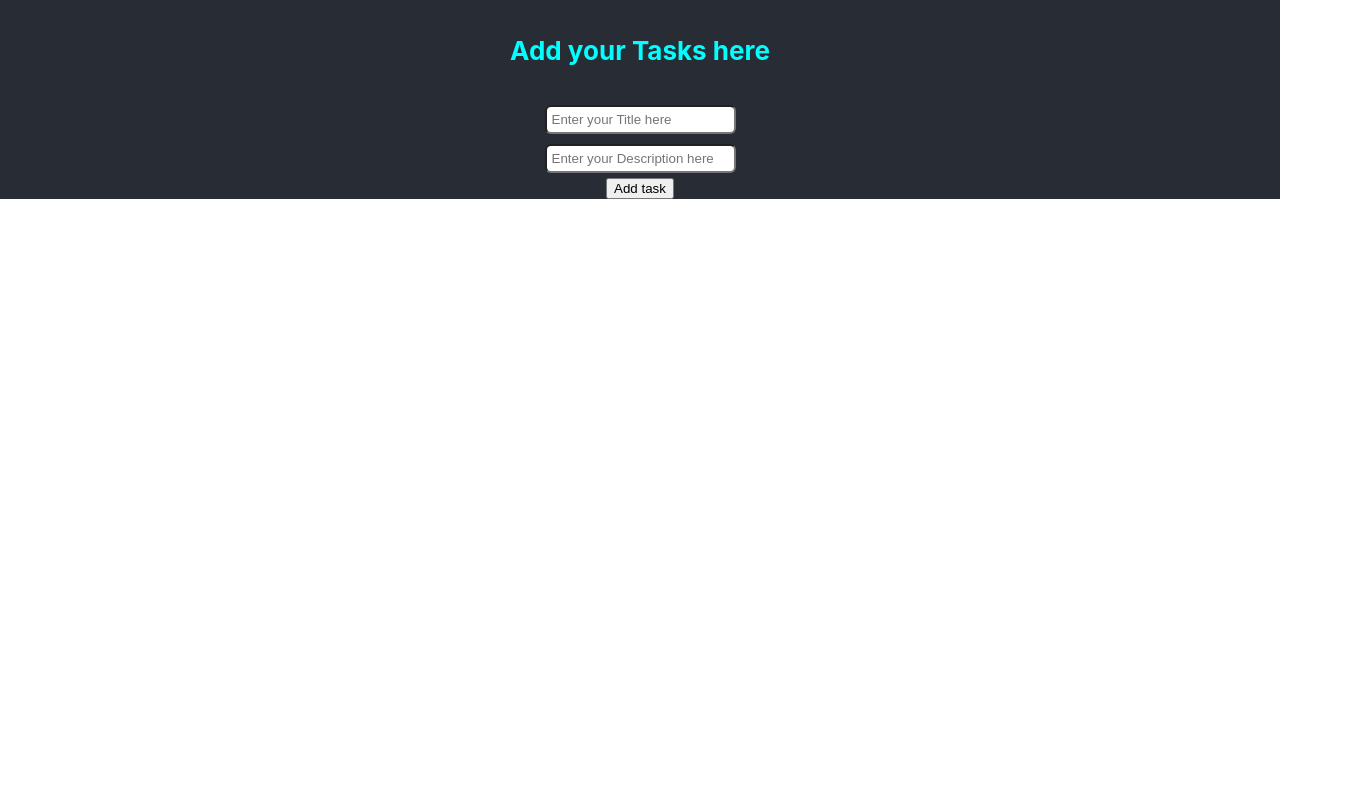
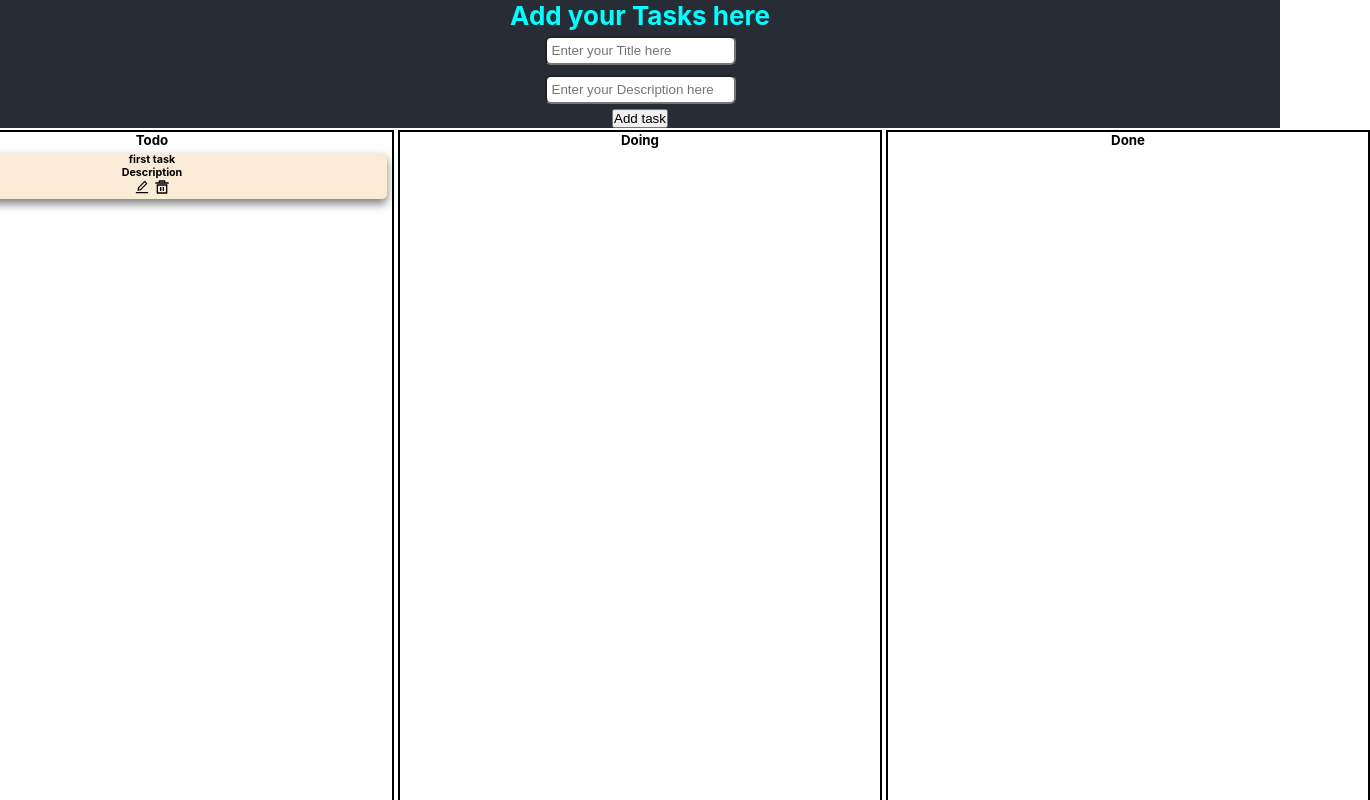
Before and after one commit to ProSrm/KanbanBoard, a React (Create React App) app: page / in a window 1280 px wide. Shown: the top 800 px of the page, 1370 px wide, since content can reach past the window. Built offline with nearby package versions, Linux system fonts and the light colour scheme.

Commit message:
Tasklist and taskcard created

```diff
--- a/src/App.css
+++ b/src/App.css
@@ -1,3 +1,8 @@
+* {
+  padding: 0px;
+  margin: 0px;
+}
+
 .App {
   text-align: center;
 }
@@ -9,7 +14,7 @@
 
 .App-header {
   background-color: #282c34;
-  min-height: 10vh;
+  min-height: 12vh;
   display: flex;
   flex-direction: column;
   align-items: center;
--- a/src/App.js
+++ b/src/App.js
@@ -1,5 +1,7 @@
 
 import './App.css';
+import TaskList from './Component/TaskList';
+
 
 function App() {
 
@@ -17,7 +19,7 @@ function App() {
         <input type="text" placeholder='Enter your Description here' />
         <button onClick={addTask}>Add task </button>
       </div>
-
+      <TaskList />
     </div>
   );
 }
--- /dev/null
+++ b/src/Component/TaskCard.jsx
@@ -0,0 +1,22 @@
+import React from "react";
+import { AiOutlineEdit } from 'react-icons/ai';
+import { RiDeleteBin5Line } from 'react-icons/ri';
+
+import "./css/TaskCard.css"
+
+const TaskCard = () => {
+    return <div className="card">
+        <h6>first task</h6>
+        <h6>Description</h6>
+        <div className="icons">
+            <AiOutlineEdit />&nbsp;
+            <RiDeleteBin5Line />
+        </div>
+
+
+
+
+    </div>;
+};
+
+export default TaskCard;
--- /dev/null
+++ b/src/Component/TaskList.jsx
@@ -0,0 +1,22 @@
+import React from "react";
+import TaskCard from "./TaskCard";
+import "./css/TaskList.css";
+
+const TaskList = () => {
+    return <div className="main">
+        <div className="TOdo">
+            <h5>Todo</h5>
+            <TaskCard />
+        </div>
+        <div className="Doing">
+            <h5>Doing</h5>
+
+        </div>
+        <div className="Done">
+            <h5>Done</h5>
+
+        </div>
+    </div>;
+};
+
+export default TaskList;
--- /dev/null
+++ b/src/Component/css/TaskCard.css
@@ -0,0 +1,10 @@
+.card {
+    display: flex;
+    flex-direction: column;
+    align-items: center;
+    justify-content: center;
+    box-shadow: 0px 5px 10px 0px rgba(0, 0, 0, 0.5);
+    border-radius: 5px;
+    margin: 5px;
+    background-color: antiquewhite;
+}
--- /dev/null
+++ b/src/Component/css/TaskList.css
@@ -0,0 +1,15 @@
+.main {
+    display: flex;
+    flex-direction: row;
+    align-items: center;
+    justify-content: center;
+}
+
+.TOdo,
+.Doing,
+.Done {
+    border: 2px solid black;
+    min-height: 100vh;
+    min-width: 60vh;
+    margin: 2px;
+}
```
